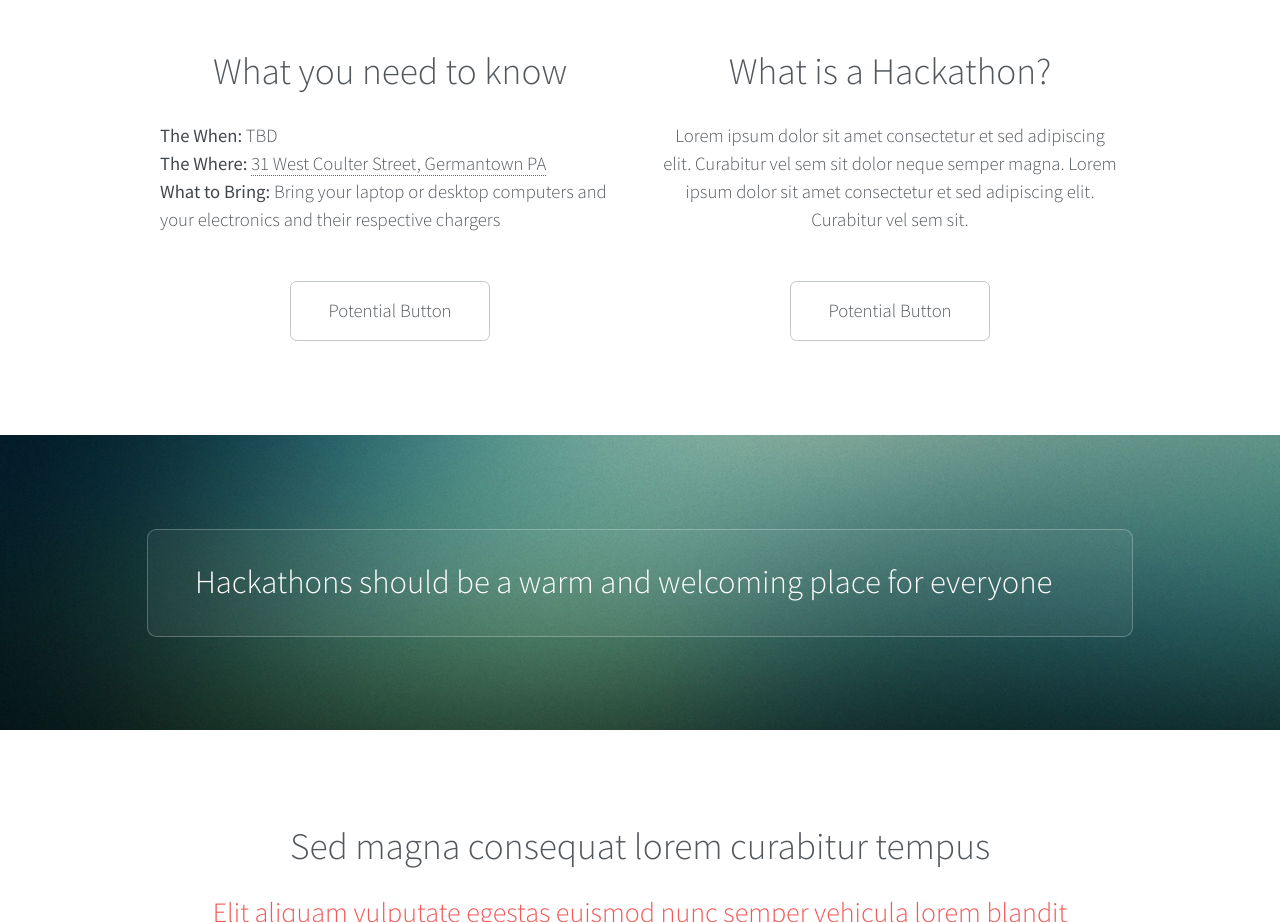
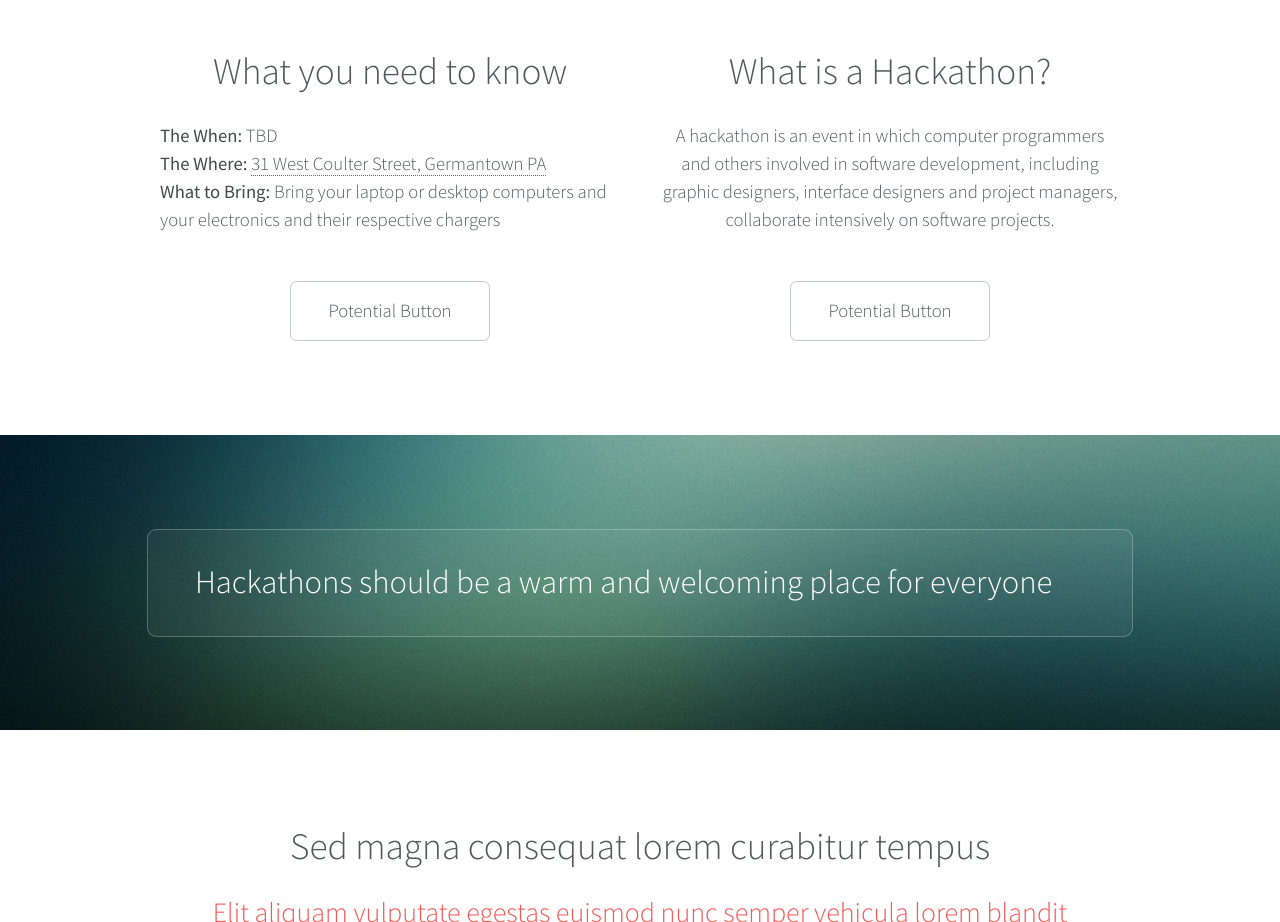
Before and after one commit to hackGFS/hackgfs.github.io, a plain HTML site: page index.html in a window 1280 px wide. Shown: the part 840-1762 px from the top of the page. Drawn offline with Linux system fonts and the light colour scheme.

Commit message:
Update index.html

```diff
--- a/index.html
+++ b/index.html
@@ -112,9 +112,7 @@
 							<header>
 								<h2>What is a Hackathon?</h2>
 							</header>
-							<p>Lorem ipsum dolor sit amet consectetur et sed adipiscing elit. Curabitur vel
-							sem sit dolor neque semper magna. Lorem ipsum dolor sit amet consectetur et sed
-							adipiscing elit. Curabitur vel sem sit.</p>
+							<p>A hackathon is an event in which computer programmers and others involved in software development, including graphic designers, interface designers and project managers, collaborate intensively on software projects.</p>
 							<ul class="actions">
 								<li><a href="#" class="button">Potential Button</a></li>
 							</ul>
```
